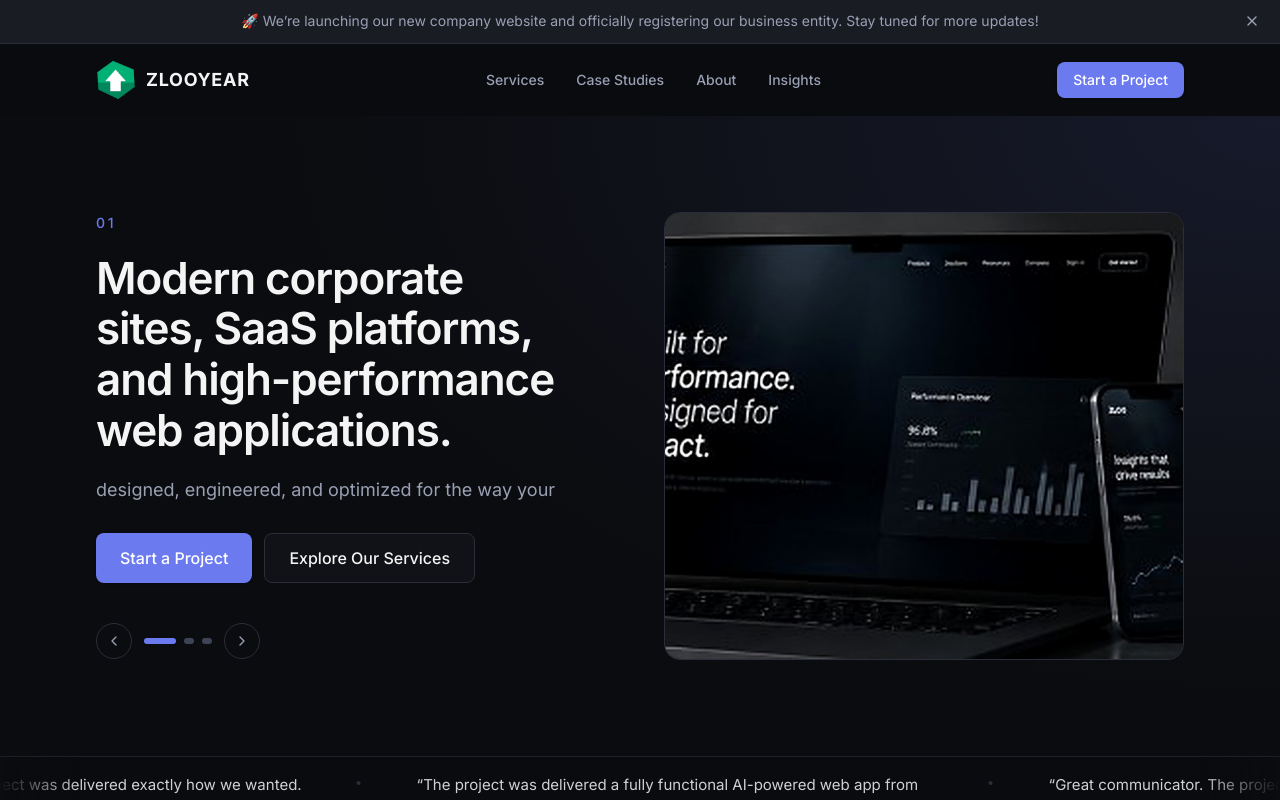
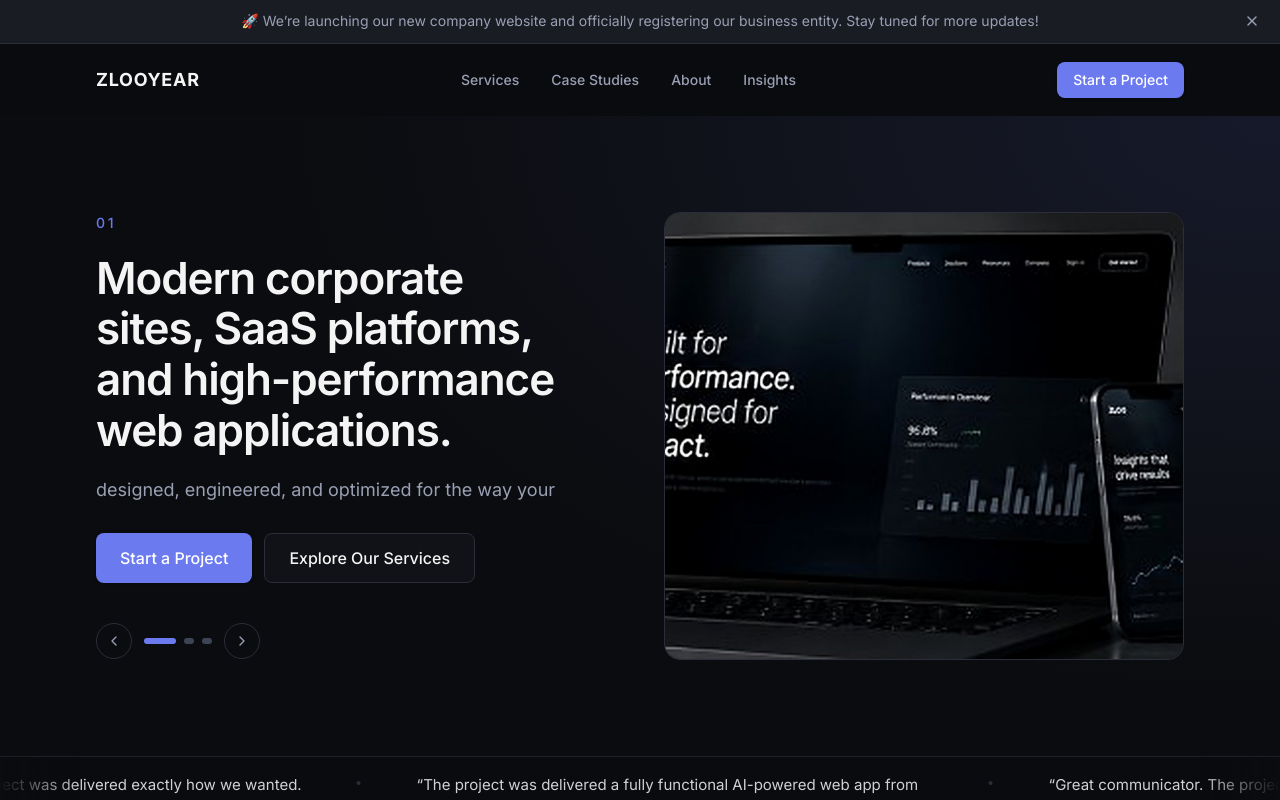
Before and after one commit to bitlovely/zlooyear, a Next.js app: page / in a window 1280 px wide. Shown: the top 800 px of the page. Built offline with nearby package versions, Linux system fonts and the light colour scheme.

Commit message:
Refactor Logo component by removing the LogoMark; simplify structure and eliminate unused image import. Update metadata to remove logo reference for consistency.

```diff
--- a/src/components/ui/Logo.tsx
+++ b/src/components/ui/Logo.tsx
@@ -1,4 +1,3 @@
-import Image from "next/image";
 import { SITE } from "@/lib/constants";
 import { cn } from "@/lib/utils";
 
@@ -7,17 +6,9 @@ type LogoProps = {
   priority?: boolean;
 };
 
-export function Logo({ className, priority = false }: LogoProps) {
+export function Logo({ className }: LogoProps) {
   return (
-    <span className={cn("inline-flex items-center gap-2.5", className)}>
-      <Image
-        src="/brand/logo-mark.png?v=7"
-        alt=""
-        width={40}
-        height={40}
-        className="h-9 w-9 object-contain sm:h-10 sm:w-10"
-        priority={priority}
-      />
+    <span className={cn("inline-flex items-center", className)}>
       <span className="text-[0.95rem] font-bold tracking-[0.04em] text-foreground sm:text-lg">
         ZLOOYEAR
       </span>
--- a/src/components/ui/LogoMark.tsx
+++ /dev/null
@@ -1,21 +0,0 @@
-import Image from "next/image";
-import { cn } from "@/lib/utils";
-
-type LogoMarkProps = {
-  className?: string;
-  size?: number;
-  priority?: boolean;
-};
-
-export function LogoMark({ className, size = 40, priority = false }: LogoMarkProps) {
-  return (
-    <Image
-      src="/brand/logo-mark.png?v=7"
-      alt=""
-      width={size}
-      height={size}
-      className={cn("h-10 w-10 object-contain", className)}
-      priority={priority}
-    />
-  );
-}
--- a/src/lib/metadata.ts
+++ b/src/lib/metadata.ts
@@ -59,6 +59,5 @@ export function organizationJsonLd() {
     email: SITE.email,
     description: SITE.description,
     slogan: SITE.tagline,
-    logo: `${SITE.url}/brand/logo-mark.png`,
   };
 }
```
